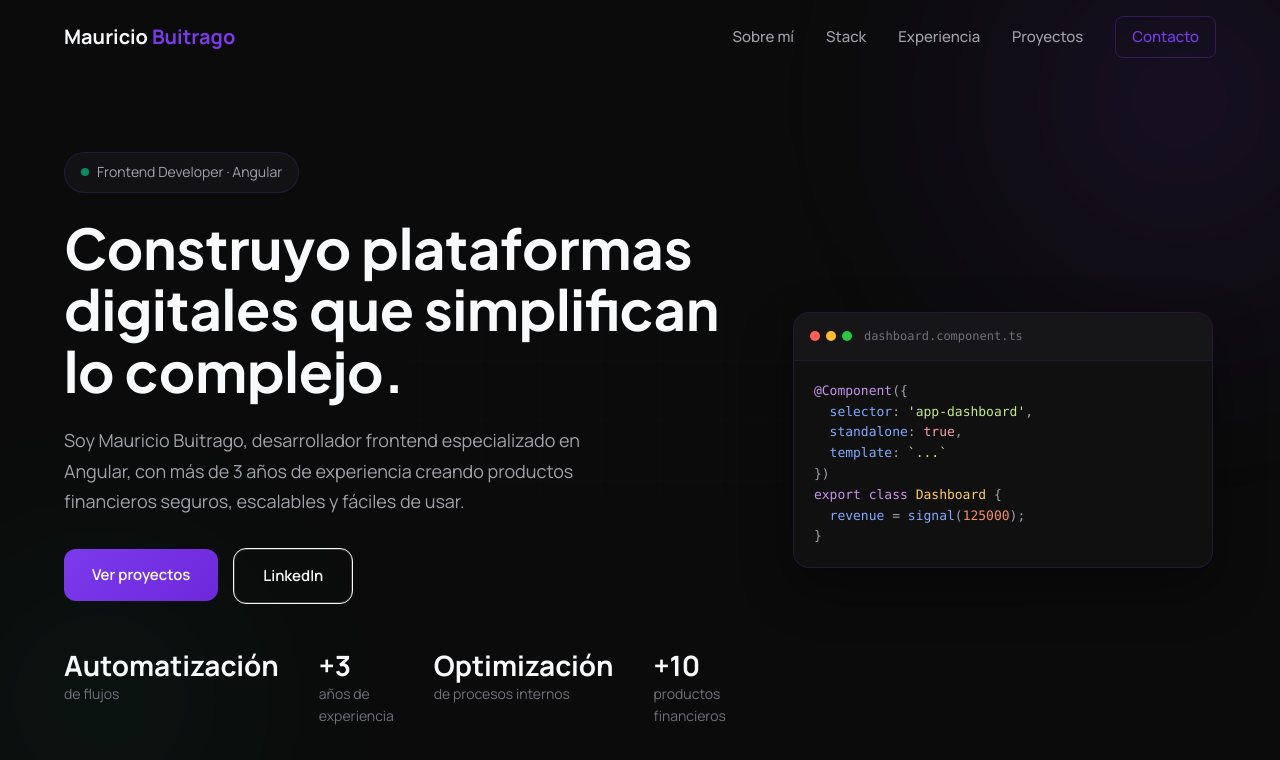
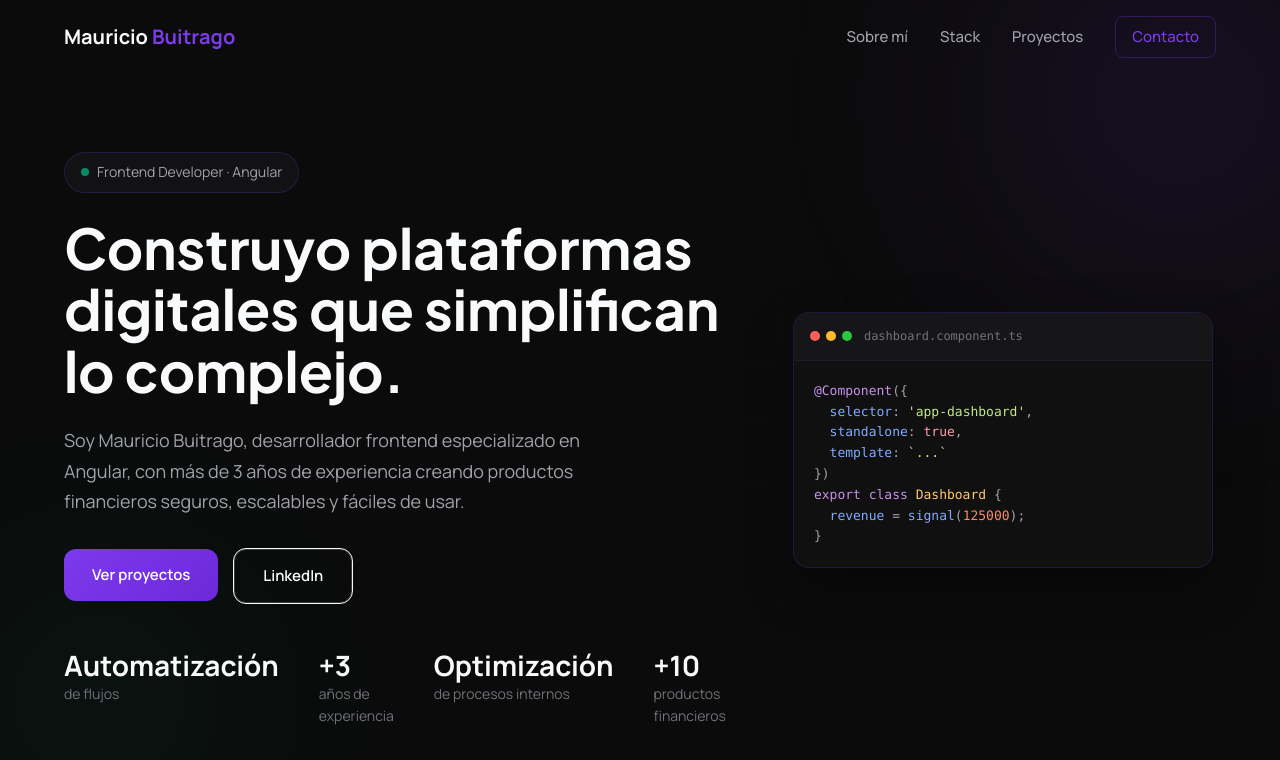
Before and after one commit to mauricio9896/my-page, an Angular app: page / in a window 1280 px wide. Shown: the top 760 px of the page. Built offline with nearby package versions, Linux system fonts and the light colour scheme.

Commit message:
refactor: elimina el enlace de experiencia en la barra de navegación

```diff
--- a/src/app/core/navbar/navbar.component.ts
+++ b/src/app/core/navbar/navbar.component.ts
@@ -16,7 +16,6 @@ import { CommonModule } from '@angular/common';
         <div class="navbar-links">
           <a href="#about" class="nav-link">Sobre mí</a>
           <a href="#stack" class="nav-link">Stack</a>
-          <a href="#experience" class="nav-link">Experiencia</a>
           <a href="#projects" class="nav-link">Proyectos</a>
           <a href="#contact" class="nav-link nav-link-cta">Contacto</a>
         </div>
```
